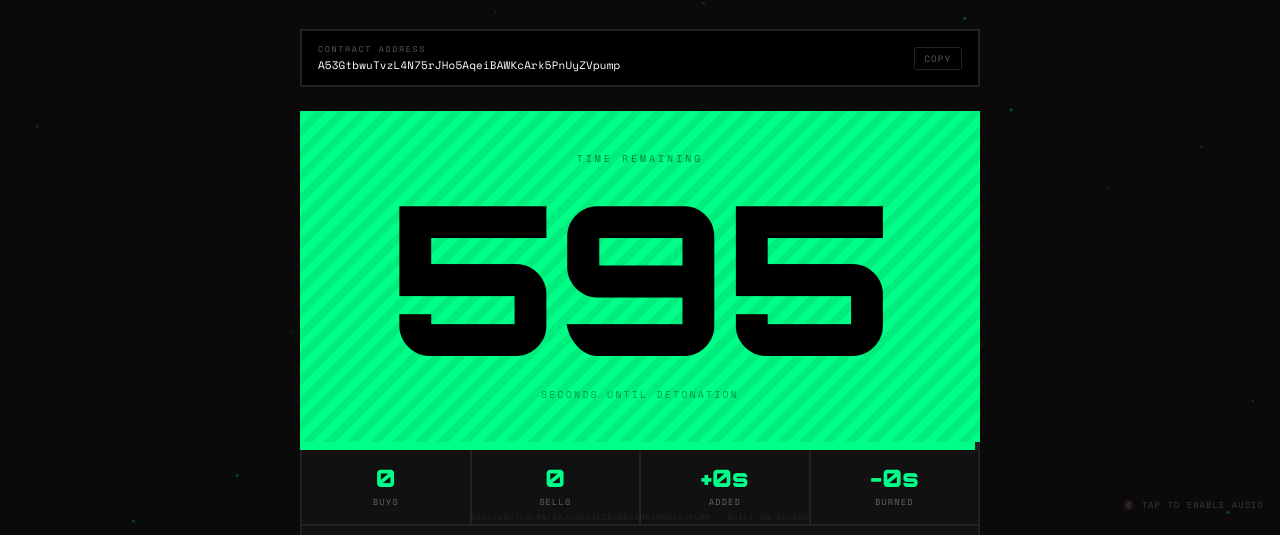
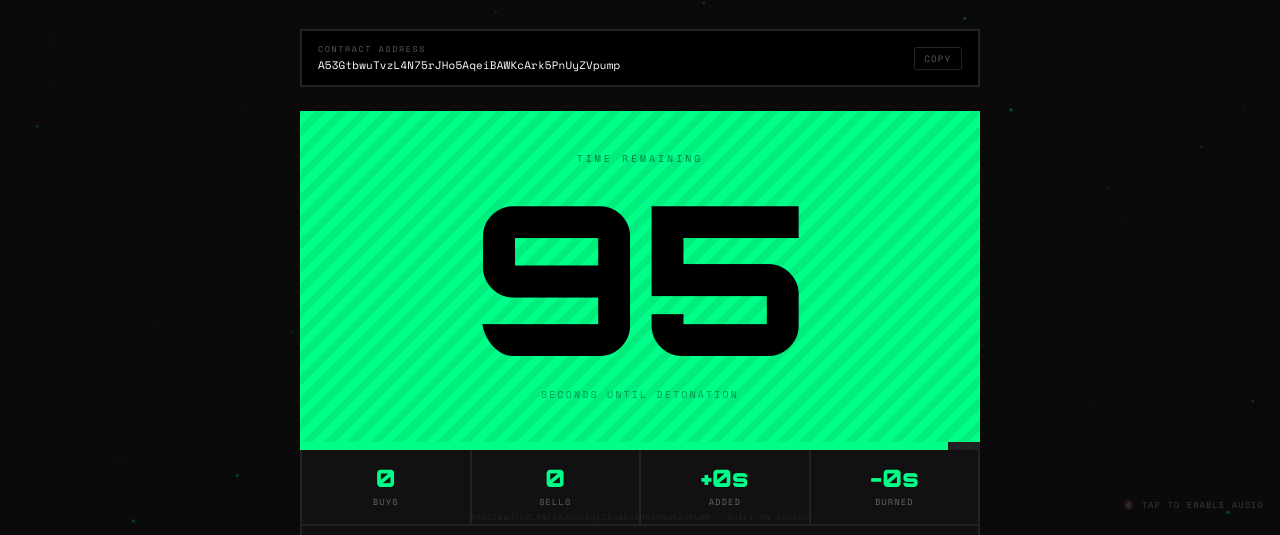
Before and after one commit to theonchaindev/timebomb, a website: page index.html in a window 1280 px wide. Shown: the part 265-800 px from the top of the page. Drawn offline with nearby package versions, Linux system fonts and the light colour scheme; no server answers.

Commit message:
Set BASE_TIME to 100 seconds

```diff
--- a/index.html
+++ b/index.html
@@ -529,7 +529,7 @@
     const TOKEN      = 'A53GtbwuTvzL4N75rJHo5AqeiBAWKcArk5PnUyZVpump';
     const DEV_WALLET = 'BoMbKxggGksUH19WPUXcrJkJDRd7RnQZM2qZihNNTo9Y';
     const WS_URL     = 'wss://pumpportal.fun/api/data';
-    const BASE_TIME  = 600;
+    const BASE_TIME  = 100;
 
     let detonatesAt      = Date.now() + BASE_TIME * 1000;
     let running          = true;
```
